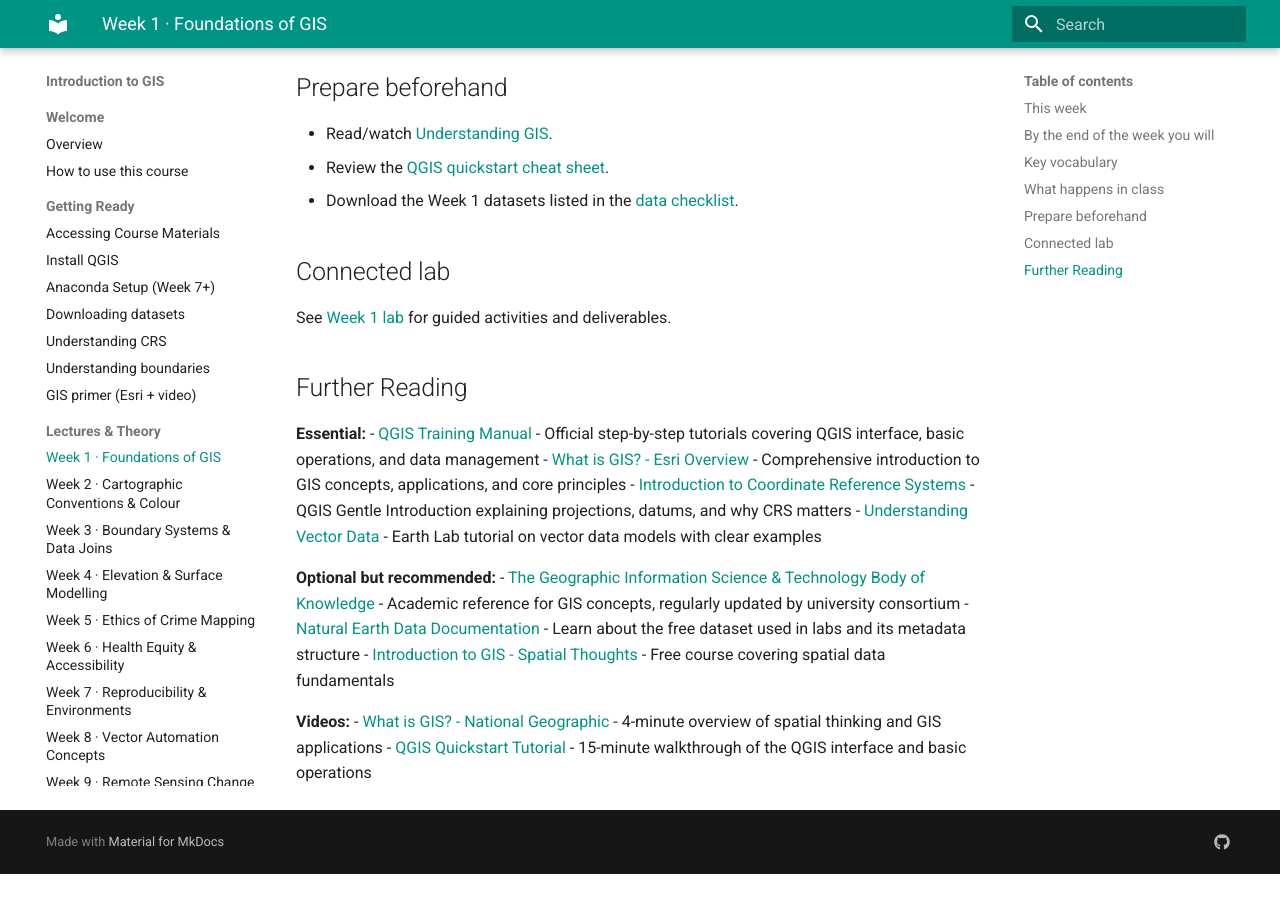
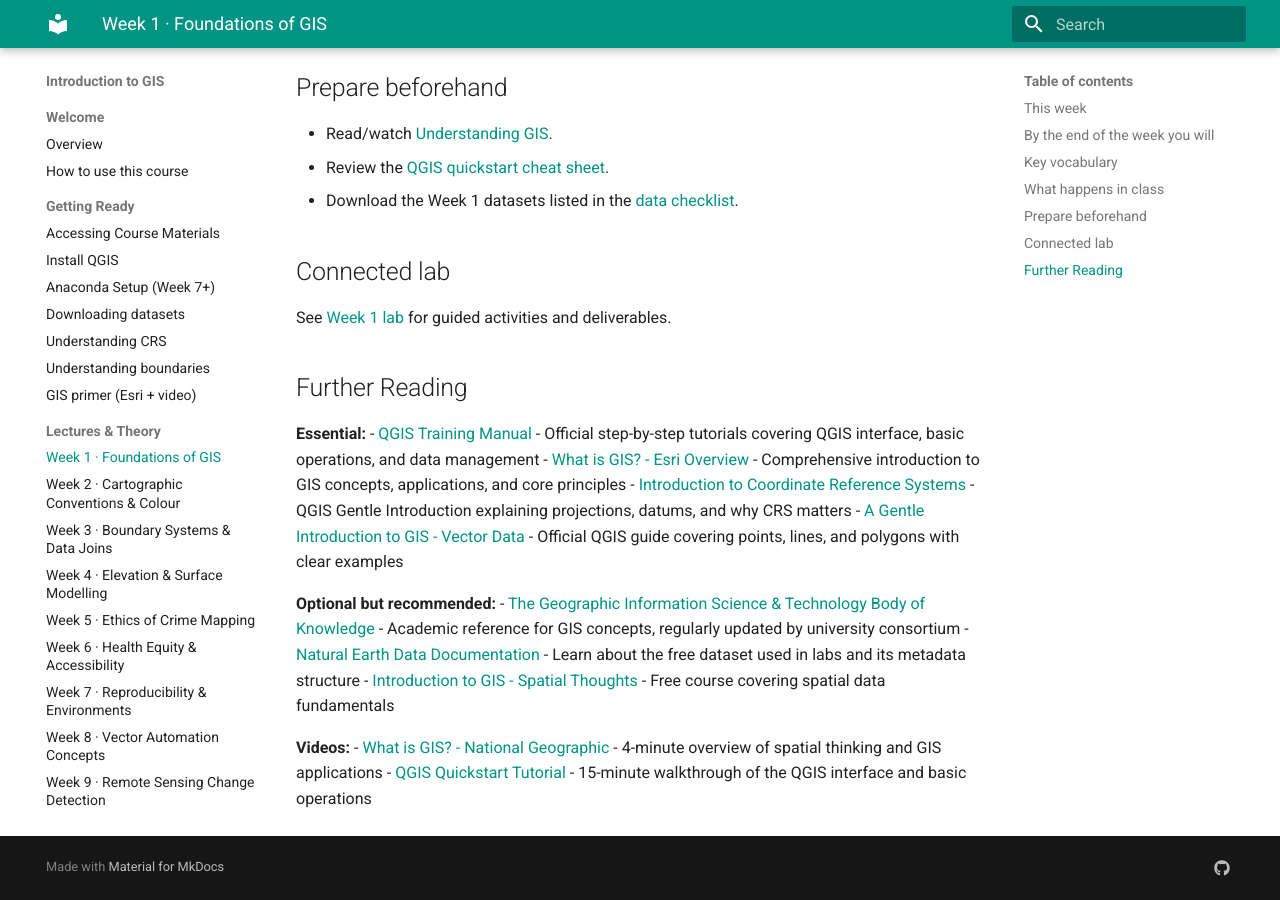
Before and after one commit to clairecda/GIS_teaching, an MkDocs documentation site: the page built from site_docs/lectures/week01-fundamentals.md, in a window 1280 px wide and 900 px high, scrolled down 880 px. Built offline with MkDocs 1.6.1 and Material for MkDocs 9.7.7, drawn with Linux system fonts in a browser that asks for light colours; before the commit the page ends 1754 px from its top, so only the background shows below that.

Commit message:
Update vector data link to QGIS Gentle Introduction
Replaced Earth Lab link with official QGIS documentation for
better beginner-friendly content.

🤖 Generated with [Claude Code](https://claude.com/claude-code)

Co-Authored-By: Claude Opus 4.5 <noreply@anthropic.com>

```diff
--- a/site_docs/lectures/week01-fundamentals.md
+++ b/site_docs/lectures/week01-fundamentals.md
@@ -32,7 +32,7 @@ See [Week 1 lab](../weeks/week01.md) for guided activities and deliverables.
 - [QGIS Training Manual](https://docs.qgis.org/3.34/en/docs/training_manual/) - Official step-by-step tutorials covering QGIS interface, basic operations, and data management
 - [What is GIS? - Esri Overview](https://www.esri.com/en-us/what-is-gis/overview) - Comprehensive introduction to GIS concepts, applications, and core principles
 - [Introduction to Coordinate Reference Systems](https://docs.qgis.org/3.34/en/docs/gentle_gis_introduction/coordinate_reference_systems.html) - QGIS Gentle Introduction explaining projections, datums, and why CRS matters
-- [Understanding Vector Data](https://www.earthdatascience.org/courses/use-data-open-source-python/intro-vector-data-python/spatial-data-vector-shapefiles/) - Earth Lab tutorial on vector data models with clear examples
+- [A Gentle Introduction to GIS - Vector Data](https://docs.qgis.org/3.34/en/docs/gentle_gis_introduction/vector_data.html) - Official QGIS guide covering points, lines, and polygons with clear examples
 
 **Optional but recommended:**
 - [The Geographic Information Science & Technology Body of Knowledge](https://gistbok.ucgis.org/) - Academic reference for GIS concepts, regularly updated by university consortium
```
